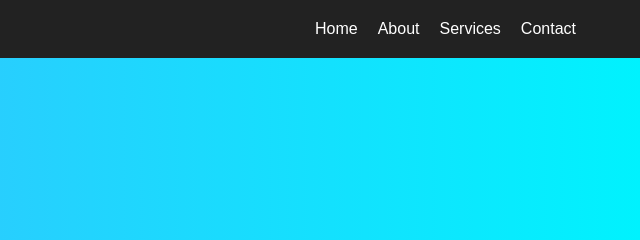
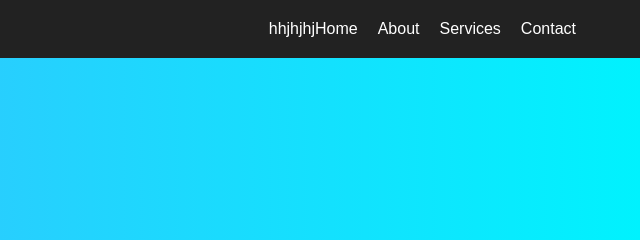
Before and after one commit to payaltanpure/samplecloudproject, a plain HTML site: page index.html in a window 1280 px wide. Shown: the top 240 px of the page, 640-1280 px from the left. Drawn offline with Linux system fonts and the light colour scheme.

Commit message:
Fix typo in Home link text

```diff
--- a/index.html
+++ b/index.html
@@ -12,7 +12,7 @@
         <nav>
             <h2 class="logo">MySite</h2>
             <ul>
-                <li><a href="#home">Home</a></li>
+                <li><a href="#home">hhjhjhjHome</a></li>
                 <li><a href="#about">About</a></li>
                 <li><a href="#services">Services</a></li>
                 <li><a href="#contact">Contact</a></li>
```
